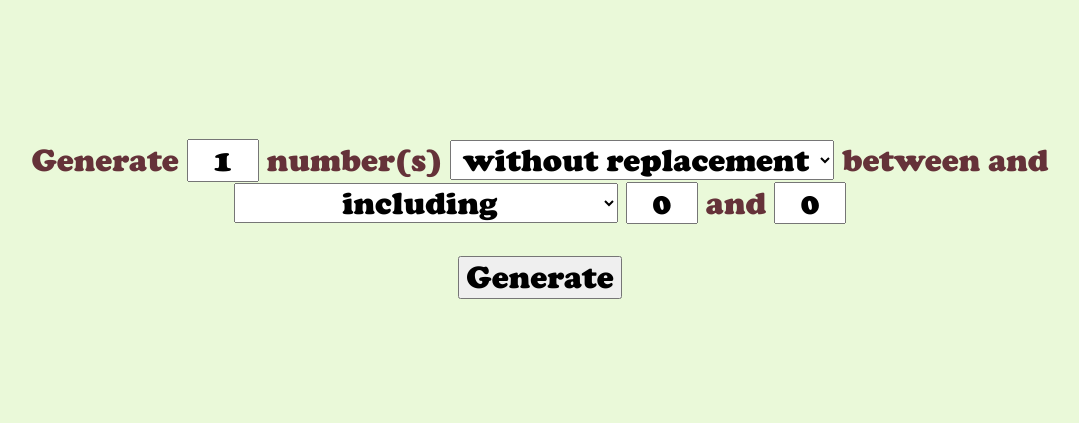
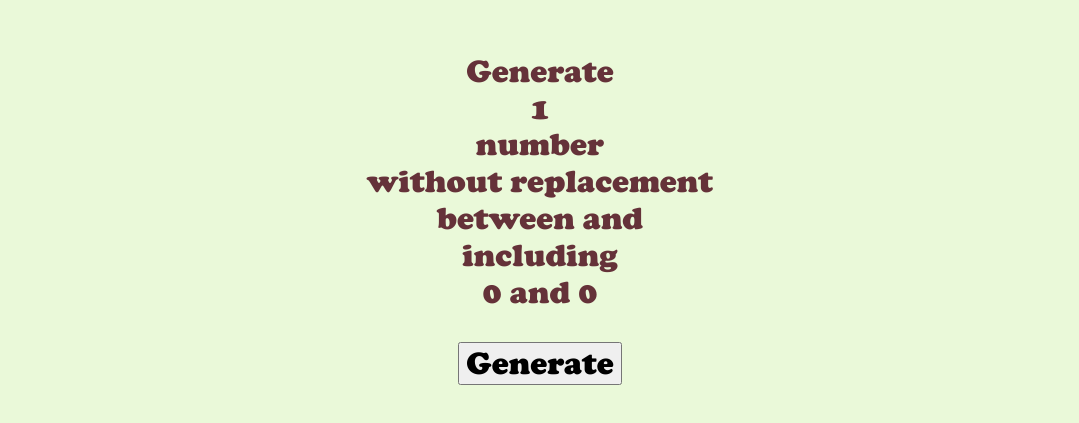
Before and after one commit to Mouzone/rng, a SvelteKit app: page / in a window 1280 px wide. Shown: the part 197-620 px from the top of the page, without its empty margins (100-1179 px from the left). Built offline with nearby package versions, Linux system fonts and the light colour scheme.

Commit message:
Fix layout to make it not shift as much when generating

```diff
--- a/src/routes/+page.svelte
+++ b/src/routes/+page.svelte
@@ -76,29 +76,46 @@
 	<div id="generator">
 		<p>
 			Generate
+			<br />
+
 			<input
 				inputmode="numeric"
 				bind:value={numbersToGenInput}
 				oninput={(e) => (numbersToGenInput = handleInput(e))}
 			/>
-			number(s)
+			<br />
+			{#if numbersToGen === 1}
+				number
+			{:else}
+				numbers
+			{/if}
+			<br />
 			<select bind:value={withRep}>
 				<option value="with replacement">with replacement</option>
 				<option value="without replacement">without replacement</option>
 			</select>
+			<br />
 			between and
+			<br />
+
 			<select bind:value={incl}>
 				<option value="including">including</option>
 				<option value="not including">not including</option>
 			</select>
+			<br />
+
 			<input
 				inputmode="numeric"
+				id="left"
+				class="range-input"
 				bind:value={minInput}
 				oninput={(e) => (minInput = handleInput(e))}
 			/>
 			and
 			<input
 				inputmode="numeric"
+				id="right"
+				class="range-input"
 				bind:value={maxInput}
 				oninput={(e) => (maxInput = handleInput(e))}
 			/>
@@ -152,13 +169,24 @@
 	}
 	input,
 	select {
+		margin: 0;
+		padding: 0;
+
+		background-color: #eaf9d9;
+		color: #653239;
+
 		text-align: center;
-		margin: 0, 1em, 1em, 0;
+		appearance: none;
+		border: none;
+		outline: none;
 	}
-	input {
-		width: 2em;
+	#left {
+		text-align: right;
 	}
-	select {
-		width: 12em;
+	#right {
+		text-align: left;
+	}
+	input.range-input {
+		width: 40%;
 	}
 </style>
```
